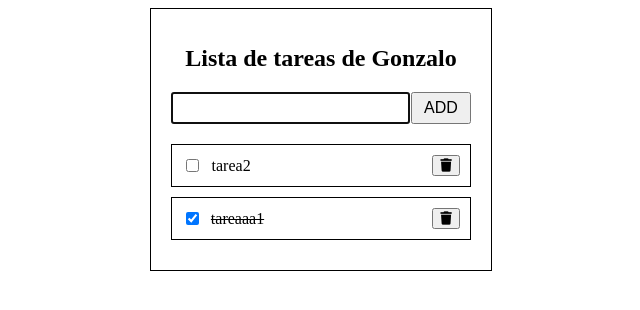
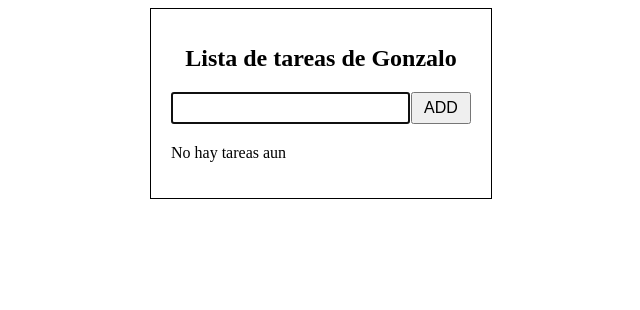
Before and after one commit to gonzaloLT/task-list-programacion-web, a React (Vite) app: page / in a window 1280 px wide. Shown: the top 310 px of the page, without its empty margins (319-959 px from the left). Built offline with nearby package versions, Linux system fonts and the light colour scheme.

Commit message:
Eliminando tareas de prueba

```diff
--- a/src/views/TaskView.jsx
+++ b/src/views/TaskView.jsx
@@ -5,10 +5,7 @@ import TaskList from "../components/TaskList";
 import { useState } from "react";
 
 function TaskView() {
-  const [tasks, setTasks] = useState([
-    { id: 1, name: "tareaaa1", completed: true },
-    { id: 2, name: "tarea2", completed: false },
-  ]);
+  const [tasks, setTasks] = useState([]);
 
   return (
     <div className="container">
```
